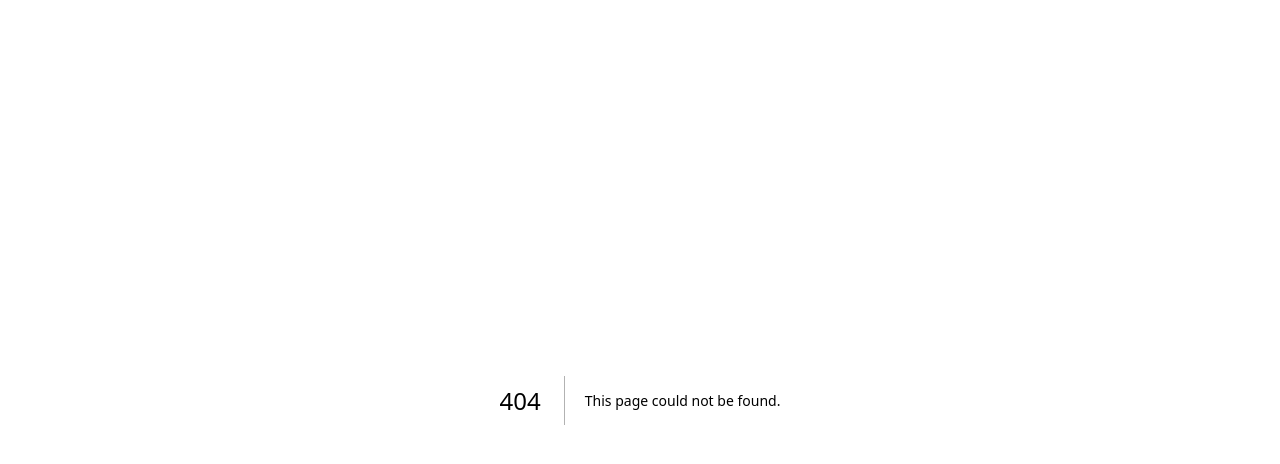
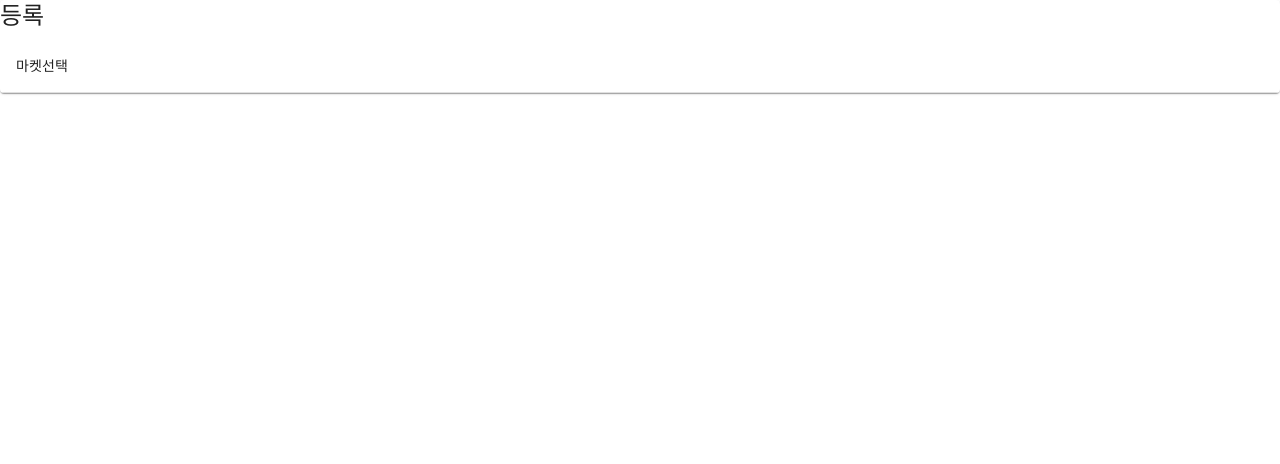
Before and after one commit to doitdso753/sample-next-back-office, a Next.js app: page /create in a window 1280 px wide. Before the commit this address had no page. Shown: the top 464 px of the page. Built offline with nearby package versions, Linux system fonts and the light colour scheme.

Commit message:
create 페이지 추가

```diff
--- /dev/null
+++ b/pages/create.js
@@ -0,0 +1,37 @@
+import React from "react";
+import Paper from "@mui/material/Paper";
+import Typography from "@mui/material/Typography";
+import Table from "@mui/material/Table";
+import TableBody from "@mui/material/TableBody";
+import TableRow from "@mui/material/TableRow";
+import TableCell from "@mui/material/TableCell";
+import TableContainer from "@mui/material/TableContainer";
+
+const defaultValue = [
+
+]
+
+function Form({}) {
+  return (
+    <TableContainer component={Paper}>
+      <Typography variant="h5" gutterBottom>등록</Typography>
+      <Table sx={{minWidth: 650}} aria-label="simple table">
+        {/*<TableHead>*/}
+        {/*  <TableRow>*/}
+        {/*    <TableCell colSpan={2}>카테고리 매핑</TableCell>*/}
+        {/*  </TableRow>*/}
+        {/*</TableHead>*/}
+        <TableBody>
+          <TableRow>
+            <TableCell component="th" sx={{width: 170}}>마켓선택</TableCell>
+            <TableCell>
+
+            </TableCell>
+          </TableRow>
+        </TableBody>
+      </Table>
+    </TableContainer>
+  );
+}
+
+export default Form;
```
